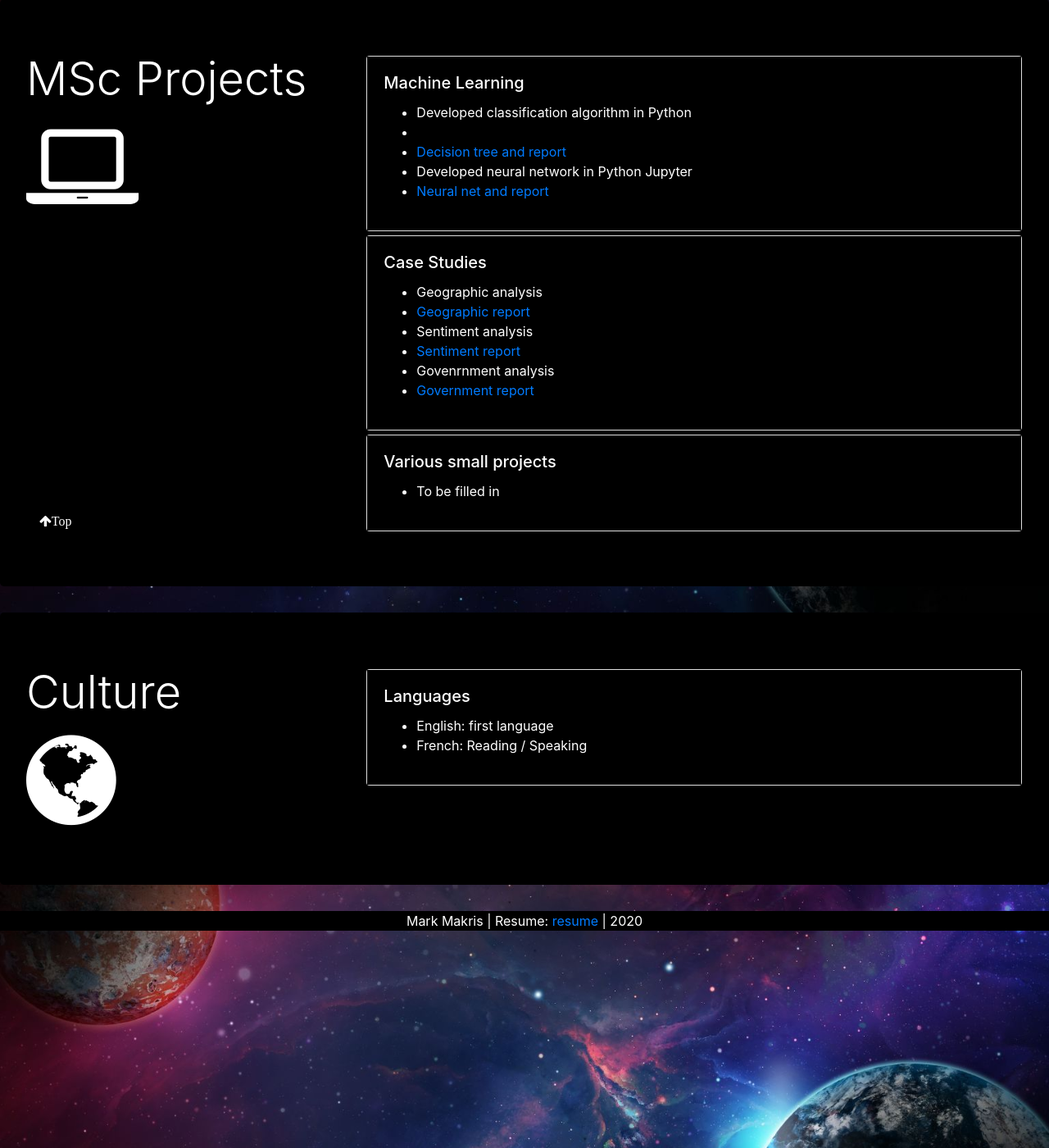
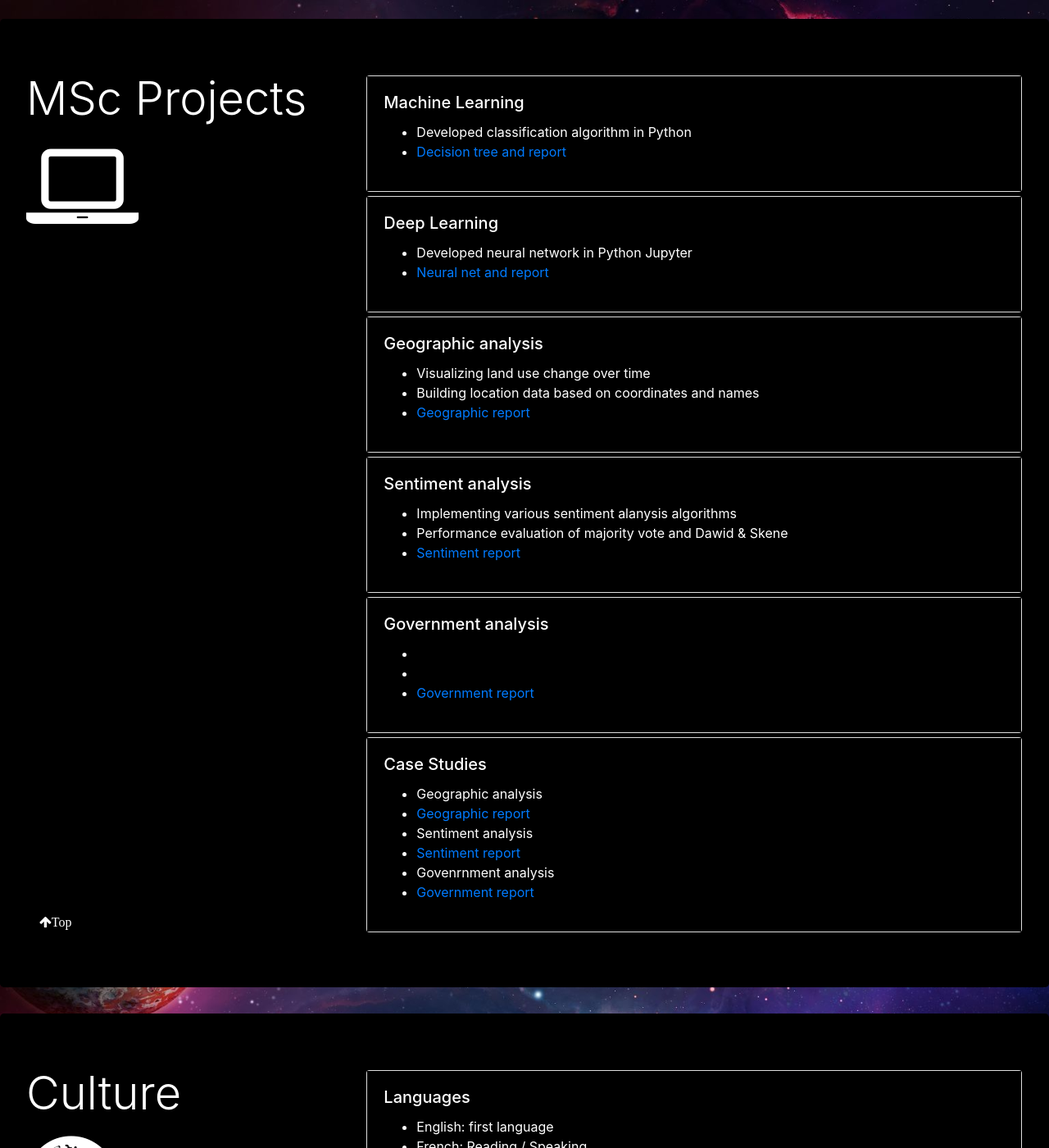
Before and after one commit to mmakris98/mmakris98.github.io, a Jekyll site: the page index.html, which Jekyll copies as it is, in a window 1280 px wide and 1400 px high, scrolled down 2727 px. Shown: the whole window at 82% size. Built offline with Jekyll 4.4.1, drawn with Linux system fonts in a browser that asks for light colours.

Commit message:
Update index.html

```diff
--- a/index.html
+++ b/index.html
@@ -77,6 +77,9 @@
             </li>
             <li class="card-text">
               Anticipated graduation: September 2020
+            </li>
+            <li class="card-text">
+              <a href="./assets/pdf/Decision Tree.pdf" target="_blank">Thesis(in progress)</a>
             </li>
           </ul>
         </div>
@@ -333,17 +336,87 @@
               Developed classification algorithm in Python
             </li>
             <li class="card-text">
-
-            </li>
-            <li class="card-text">
               <a href="./assets/pdf/Decision Tree.pdf" target="_blank">Decision tree and report</a>
             </li>
+          </ul>
+        </div>
+      </div>
+      <!-- Learning -->
+      <div class="card">
+        <div class="card-body">
+          <h5 class="card-title">
+            Deep Learning
+          </h5>
+          <ul>
             <li class="card-text">
               Developed neural network in Python Jupyter
             </li>
             <li class="card-text">
               <a href="./assets/pdf/Neural Network.pdf" target="_blank"
                 >Neural net and report</a
+              >
+            </li>
+          </ul>
+        </div>
+      </div>
+      <!-- Geographic -->
+      <div class="card">
+        <div class="card-body">
+          <h5 class="card-title">
+            Geographic analysis
+          </h5>
+          <ul>
+            <li class="card-text">
+              Visualizing land use change over time
+            </li>
+            <li class="card-text">
+              Building location data based on coordinates and names
+            </li>
+            <li class="card-text">
+              <a href="./assets/pdf/Geographic report.pdf" target="_blank"
+                >Geographic report</a
+              >
+            </li>
+          </ul>
+        </div>
+      </div>
+      <!-- Sentiment -->
+      <div class="card">
+        <div class="card-body">
+          <h5 class="card-title">
+            Sentiment analysis
+          </h5>
+          <ul>
+            <li class="card-text">
+              Implementing various sentiment alanysis algorithms
+            </li>
+            <li class="card-text">
+              Performance evaluation of majority vote and Dawid & Skene
+            </li>
+            <li class="card-text">
+              <a href="./assets/pdf/Geographic report.pdf" target="_blank"
+                >Sentiment report</a
+              >
+            </li>
+          </ul>
+        </div>
+      </div>
+      <!-- Government -->
+      <div class="card">
+        <div class="card-body">
+          <h5 class="card-title">
+            Government analysis
+          </h5>
+          <ul>
+            <li class="card-text">
+
+            </li>
+            <li class="card-text">
+
+            </li>
+            <li class="card-text">
+              <a href="./assets/pdf/Geographic report.pdf" target="_blank"
+                >Government report</a
               >
             </li>
           </ul>
@@ -379,19 +452,6 @@
               <a href="./assets/pdf/Government report.pdf" target="_blank"
                 >Government report</a
               >
-            </li>
-          </ul>
-        </div>
-      </div>
-      <!-- Various -->
-      <div class="card">
-        <div class="card-body">
-          <h5 class="card-title">
-            Various small projects
-          </h5>
-          <ul>
-            <li class="card-text">
-              To be filled in
             </li>
           </ul>
         </div>
```
